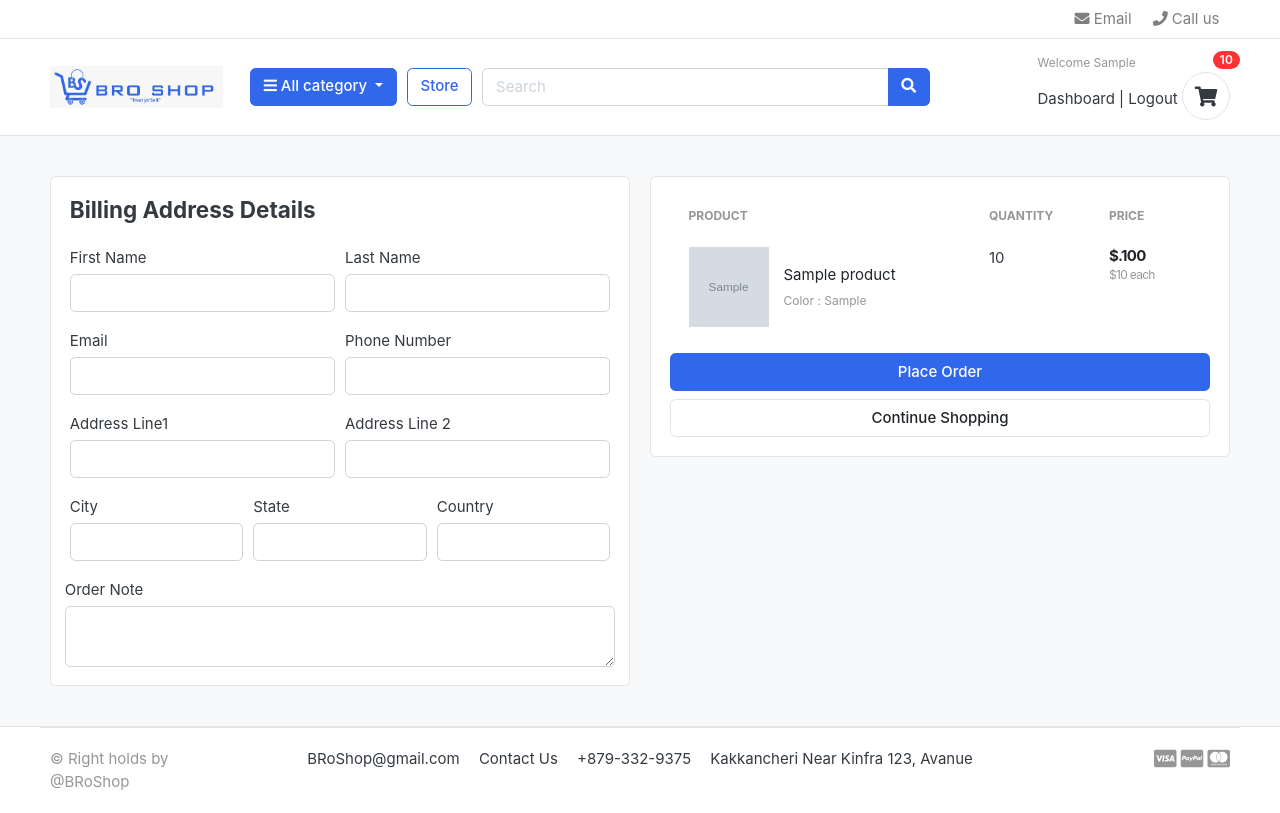
After one commit to lybu-4612/lyboos, a Django app: page /carts/checkout/ in a window 1280 px wide. The commit adds this page. Run offline with Django 4.2, Linux system fonts and the light colour scheme; a user stored in the database is signed in; tables that the repository leaves empty hold one stand-in row (values such as "Sample post"); grey boxes marked "Sample" are stand-in pictures; some libraries are stand-ins or nearby versions; some web fonts are replaced.

Commit message:
handled Cart and Checkout page for logged in users

```diff
--- a/carts/context_processors.py
+++ b/carts/context_processors.py
@@ -9,7 +9,11 @@ def counter(request):
     else:
         try:
             cart = Cart.objects.filter(cart_id = _cart_id(request))
-            cart_items = CartItem.objects.all().filter(cart =cart[:1])
+            if request.user.is_authenticated:
+                cart_items = CartItem.objects.all().filter(user=request.user)
+            else:
+                cart_items = CartItem.objects.all().filter(cart =cart[:1])
+
             for cart_item in cart_items:
                 cart_count += cart_item.quantity
 
--- a/carts/models.py
+++ b/carts/models.py
@@ -1,5 +1,6 @@
 from django.db import models
 from store.models import Product, Variation
+from accounts.models import Account
 
 # Create your models here.
 
@@ -11,9 +12,10 @@ class Cart(models.Model):
         return self.cart_id
 
 class CartItem(models.Model):
+    user = models.ForeignKey(Account, on_delete=models.CASCADE, null=True)
     product = models.ForeignKey(Product, on_delete=models.CASCADE)
     variations = models.ManyToManyField(Variation, blank=True)
-    cart    = models.ForeignKey(Cart, on_delete=models. CASCADE)
+    cart    = models.ForeignKey(Cart, on_delete=models. CASCADE, null=True)
     quantity = models.IntegerField()
     is_active = models.BooleanField(default=True)
 
--- a/carts/urls.py
+++ b/carts/urls.py
@@ -7,5 +7,6 @@ urlpatterns = [
     path('add_cart/<int:product_id>/', views.add_cart, name='add_cart'),
     path('remove_cart/<int:product_id>/<int:cart_item_id>/', views.remove_cart, name='remove_cart'),
     path('remove_cart_item/<int:product_id>/<int:cart_item_id>/', views.remove_cart_item, name='remove_cart_item'),
+    path('checkout/', views.checkout, name='checkout'),
 
 ]
--- a/carts/views.py
+++ b/carts/views.py
@@ -3,11 +3,11 @@ from django.shortcuts import render,redirect,get_object_or_404
 from store.models import Product, Variation
 from .models import CartItem,Cart
 from django.core.exceptions import ObjectDoesNotExist
+from django .contrib.auth.decorators import login_required
 
 
 
 from carts.models import Cart
-
 # Create your views here.
 
 def _cart_id(request):
@@ -17,73 +17,137 @@ def _cart_id(request):
     return cart
 
 def add_cart(request, product_id):
+    current_user = request.user
     product = Product.objects.get(id = product_id)#get the product
-    product_variation = []
-    if request.method == 'POST':
-        for item in request.POST:
-            key = item
-            value = request.POST[key]
-            print(key, value)
-            try:
-                variation = Variation.objects.get(product = product ,variation_category = key, variation_value = value)
-                print(variation)
-                product_variation.append(variation)
-            except:
-                pass
+    # if user is authenticated
+    if current_user.is_authenticated:
+        product_variation = []
+        if request.method == 'POST':
+            for item in request.POST:
+                key = item
+                value = request.POST[key]
+                print(key, value)
+                try:
+                    variation = Variation.objects.get(product = product ,variation_category = key, variation_value = value)
+                    print(variation)
+                    product_variation.append(variation)
+                except:
+                    pass
 
-    try:
-        cart = Cart.objects.get(cart_id = _cart_id(request)) #get the cart using the cart_id present in the session
-    except Cart.DoesNotExist:
-        cart = Cart.objects.create(
-            cart_id = _cart_id(request)
-        )
-    cart.save()
-    is_cart_item_exists = CartItem.objects.filter(product = product, cart = cart).exists()
-    if is_cart_item_exists :
-        cart_item = CartItem.objects.filter(product = product,  cart = cart)
-        # exitsting_variations --> from data
-        # current variation --> product_variation
-        #item_id --> from database
-        ex_var_list = []
-        id = []
-        for item in cart_item:
-            existing_variation = item.variations.all()
-            ex_var_list.append(list(existing_variation))
-            id.append(item.id)
+        is_cart_item_exists = CartItem.objects.filter(product = product, user = current_user).exists()
+        if is_cart_item_exists :
+            cart_item = CartItem.objects.filter(product = product, user = current_user)
+            # exitsting_variations --> from data
+            # current variation --> product_variation
+            #item_id --> from database
+            ex_var_list = []
+            id = []
+            for item in cart_item:
+                existing_variation = item.variations.all()
+                ex_var_list.append(list(existing_variation))
+                id.append(item.id)
+            # print(ex_var_list)
 
-        print(ex_var_list)
+            if product_variation in ex_var_list:
+                #increment the cart item quantity
+                index = ex_var_list.index(product_variation)
+                item_id = id[index]
+                item = CartItem.objects.get(product = product, id = item_id)
+                item.quantity += 1
+                item.save()
+            else:
+                item = CartItem.objects.create(product = product, quantity = 1, user = current_user )
+                if len(product_variation) > 0:
+                    item.variations.clear()
+                    item.variations.add(*product_variation)
+                item.save()
+        else:
+            cart_item = CartItem.objects.create(
 
-        if product_variation in ex_var_list:
-            #increment the cart item quantity
-            index = ex_var_list.index(product_variation)
-            item_id = id[index]
-            item = CartItem.objects.get(product = product, id = item_id)
-            item.quantity += 1
-            item.save()
+                product = product,
+                quantity = 1,
+                user = current_user,
+            )
+            if len(product_variation) > 0:
+                cart_item.variations.clear()
+                cart_item.variations.add(*product_variation)
+            cart_item.save()
+        return redirect('cart')
+
+
+    #if user is not authenticated
+
+    else:
+        product_variation = []
+        if request.method == 'POST':
+            for item in request.POST:
+                key = item
+                value = request.POST[key]
+                print(key, value)
+                try:
+                    variation = Variation.objects.get(product = product ,variation_category = key, variation_value = value)
+                    print(variation)
+                    product_variation.append(variation)
+                except:
+                    pass
+
+        try:
+            cart = Cart.objects.get(cart_id = _cart_id(request)) #get the cart using the cart_id present in the session
+        except Cart.DoesNotExist:
+            cart = Cart.objects.create(
+                cart_id = _cart_id(request)
+            )
+        cart.save()
+        is_cart_item_exists = CartItem.objects.filter(product = product, cart = cart).exists()
+        if is_cart_item_exists :
+            cart_item = CartItem.objects.filter(product = product,  cart = cart)
+            # exitsting_variations --> from data
+            # current variation --> product_variation
+            #item_id --> from database
+            ex_var_list = []
+            id = []
+            for item in cart_item:
+                existing_variation = item.variations.all()
+                ex_var_list.append(list(existing_variation))
+                id.append(item.id)
+
+            print(ex_var_list)
+
+            if product_variation in ex_var_list:
+                #increment the cart item quantity
+                index = ex_var_list.index(product_variation)
+                item_id = id[index]
+                item = CartItem.objects.get(product = product, id = item_id)
+                item.quantity += 1
+                item.save()
+            else:
+                item = CartItem.objects.create(product = product, quantity = 1, cart = cart )
+                if len(product_variation) > 0:
+                    item.variations.clear()
+                    item.variations.add(*product_variation)
+                item.save()
         else:
-            item = CartItem.objects.create(product = product, quantity = 1, cart = cart )
+            cart_item = CartItem.objects.create(
+
+                product = product,
+                quantity = 1,
+                cart = cart,
+            )
             if len(product_variation) > 0:
-                item.variations.clear()
-                item.variations.add(*product_variation)
-            item.save()
-    else:
-        cart_item = CartItem.objects.create(
-
-            product = product,
-            quantity = 1,
-            cart = cart,
-        )
-        if len(product_variation) > 0:
-            cart_item.variations.clear()
-            cart_item.variations.add(*product_variation)
-        cart_item.save()
-    return redirect('cart')
+                cart_item.variations.clear()
+                cart_item.variations.add(*product_variation)
+            cart_item.save()
+        return redirect('cart')
 
 def remove_cart(request, product_id, cart_item_id):
-    cart = Cart.objects.get(cart_id = _cart_id(request))
+
     product = get_object_or_404(Product, id=product_id)
     try:
-        cart_item = CartItem.objects.get(product = product, cart = cart, id = cart_item_id)
+        if request.user.is_authenticated:
+            cart_item = CartItem.objects.get(product = product,user = request.user, id = cart_item_id)
+        else:
+            cart = Cart.objects.get(cart_id = _cart_id(request))
+            cart_item = CartItem.objects.get(product = product, cart = cart, id = cart_item_id)
         if cart_item.quantity > 1:
             cart_item.quantity -= 1
             cart_item.save()
@@ -93,9 +157,13 @@ def remove_cart(request, product_id, cart_item_id):
         pass
     return redirect('cart')
 def remove_cart_item(request, product_id, cart_item_id):
-    cart = Cart.objects.get(cart_id = _cart_id(request))
+
     product = get_object_or_404(Product, id=product_id)
-    cart_item = CartItem.objects.get(product = product, cart = cart, id = cart_item_id)
+    if request.user.is_authenticated:
+        cart_item = CartItem.objects.get(product = product,user = request.user, id = cart_item_id)
+    else:
+        cart = Cart.objects.get(cart_id = _cart_id(request))
+        cart_item = CartItem.objects.get(product = product, cart = cart, id = cart_item_id)
     cart_item.delete()
     return redirect('cart')
 
@@ -103,8 +171,12 @@ def cart(request, total= 0,quantity= 0, cart_items=None):
     try:
         tax = 0
         grand_total =0
-        cart = Cart.objects.get(cart_id = _cart_id(request))
-        cart_items = CartItem.objects.filter(cart = cart, is_active = True)
+        if request.user.is_authenticated:
+            cart_items = CartItem.objects.filter(user = request.user, is_active = True)
+        else:
+            cart = Cart.objects.get(cart_id = _cart_id(request))
+            cart_items = CartItem.objects.filter(cart = cart, is_active = True)
+
         for cart_item in cart_items:
             total += (cart_item.product.price * cart_item.quantity)
             quantity += cart_item.quantity
@@ -116,3 +188,28 @@ def cart(request, total= 0,quantity= 0, cart_items=None):
     context = {'total': total, 'quantity':quantity, 'cart_items': cart_items, "tax": tax, "grand_total": grand_total}
 
     return render(request, 'store/cart.html', context)
+
+
+@login_required(login_url='login')
+def checkout(request):
+    try:
+        total= 0
+        quantity= 0
+        tax = 0
+        grand_total =0
+        cart_items= None
+        if request.user.is_authenticated:
+            cart_items = CartItem.objects.filter(user = request.user, is_active = True)
+        else:
+            cart = Cart.objects.get(cart_id = _cart_id(request))
+            cart_items = CartItem.objects.filter(cart = cart, is_active = True)
+        for cart_item in cart_items:
+            total += (cart_item.product.price * cart_item.quantity)
+            quantity += cart_item.quantity
+        tax = (total * 2)/100.
+        grand_total = total + tax
+    except  ObjectDoesNotExist:
+        pass # ignore
+
+    context = {'total': total, 'quantity':quantity, 'cart_items': cart_items, "tax": tax, "grand_total": grand_total}
+    return render(request, 'store/checkout.html',context)
--- a/templates/store/cart.html
+++ b/templates/store/cart.html
@@ -105,7 +105,7 @@
                 <p class="text-center mb-3">
                     <img src="{% static './images/misc/payments.png' %}" height="26">
                 </p>
-                <a href="./place-order.html" class="btn btn-primary btn-block"> Checkout </a>
+                <a href="{% url 'checkout' %}" class="btn btn-primary btn-block"> Checkout </a>
                 <a href="{% url 'store' %}" class="btn btn-light btn-block">Continue Shopping</a>
             </div> <!-- card-body.// -->
             </div> <!-- card.// -->
--- /dev/null
+++ b/templates/store/checkout.html
@@ -0,0 +1,157 @@
+{% extends 'base.html' %}
+
+{% load static %}
+
+
+{% block content %}
+
+
+
+<section class="section-content padding-y bg">
+    <div class="container">
+
+        <!-- ============================ COMPONENT 1 ================================= -->
+
+
+        <div class="row">
+            <aside class="col-lg-6">
+                <div class="card">
+
+                <div class="card-body">
+                    <h4 class="card-title mb-4">Billing Address Details</h4>
+                    <form action="#" method="POST">
+                        {% csrf_token %}
+                    <div class="form-row">
+                        <div class=" col form-group">
+                            <label for="">First Name</label>
+                            <input type="text" name = "first_name" class="form-control" required>
+
+                        </div>
+
+                        <div class=" col form-group">
+                            <label for="">Last Name</label>
+                            <input type="text" name = "last_name" class="form-control" required>
+
+                        </div>
+                    </div>
+                    <div class="form-row">
+                        <div class=" col form-group">
+                            <label for="">Email</label>
+                            <input type="email" name = "email" class="form-control" required>
+
+                        </div>
+
+                        <div class=" col form-group">
+                            <label for="">Phone Number</label>
+                            <input type="text" name = "Phone" class="form-control" required>
+
+                        </div>
+                    </div>
+                    <div class="form-row">
+                        <div class=" col form-group">
+                            <label for="">Address Line1</label>
+                            <input type="text" name = "address_line_1" class="form-control" required>
+
+                        </div>
+
+                        <div class=" col form-group">
+                            <label for="">Address Line 2</label>
+                            <input type="text" name = "address_line_2" class="form-control" >
+
+                        </div>
+                    </div>
+                    <div class="form-row">
+                        <div class=" col form-group">
+                            <label for="">City</label>
+                            <input type="text" name = "city" class="form-control" required>
+
+                        </div>
+
+                        <div class=" col form-group">
+                            <label for="">State</label>
+                            <input type="text" name = "state" class="form-control" required>
+
+                        </div>
+                        <div class=" col form-group">
+                            <label for="">Country</label>
+                            <input type="text" name = "country" class="form-control" required>
+
+                        </div>
+                    </div>
+                        <div class = "form-row">
+
+                            <label for="">Order Note</label>
+                            <textarea name = "order_note" rows = "2" class = "form-control" ></textarea>
+                        </div>
+
+                </div>
+                <!-- card.// -->
+
+            </aside>
+            <!-- col.// -->
+            <aside class="col-lg-6">
+
+                <div class="card">
+                    <div class="card-body">
+                        <table class="table table-borderless table-shopping-cart">
+                            <thead class="text-muted">
+                                <tr class="small text-uppercase">
+                                    <th scope="col">Product</th>
+                                    <th scope="col" width="120">Quantity</th>
+                                    <th scope="col" width="120">Price</th>
+                                </tr>
+                            </thead>
+                            <tbody>
+                                {% for cart_item in cart_items %}
+                                <tr>
+                                    <td>
+                                        <figure class="itemside align-items-center">
+                                            <div class="aside"><img src="{{ cart_item.product.image.url }}" class="img-sm"></div>
+                                            <figcaption class="info">
+                                                <a href="{{ cart_item.product.get_url}}" class="title text-dark">{{ cart_item.product.product_name }}</a>
+                                                <p class="text-muted small">
+                                                    {% if cart_item.variations.all %} {% for item in cart_item.variations.all %} {{ item.variation_category | capfirst }} : {{ item.variation_value | capfirst }} <br> {% endfor %} {% endif %}
+                                                </p>
+                                            </figcaption>
+                                        </figure>
+                                    </td>
+                                    <td>
+                                        <!-- col.// -->
+                                        <label for="">{{cart_item.quantity}}</label>
+                                        <!-- col.// -->
+                                    </td>
+                                    <td>
+                                        <div class="price-wrap">
+                                            <var class="price">$.{{ cart_item.sub_total}}</var>
+                                            <small class="text-muted"> ${{ cart_item.product.price }} each </small>
+                                        </div>
+                                        <!-- price-wrap .// -->
+                                    </td>
+                                </tr>
+                                {% endfor %}
+                            </tbody>
+                        </table>
+                        <button name = "submit" type="submit" class="btn btn-primary btn-block">Place Order</button>
+                        <a href="{% url 'store' %}" class="btn btn-light btn-block">Continue Shopping</a>
+                    </form>
+
+                    </div>
+                    <!-- card-body.// -->
+                </div>
+                <!-- card.// -->
+
+            </aside>
+            <!-- col.// -->
+
+
+        </div>
+        <!-- row.// -->
+        <!-- ============================ COMPONENT 1 END .// ================================= -->
+
+    </div>
+    <!-- container .//  -->
+</section>
+<!-- ========================= SECTION CONTENT END// ========================= -->
+
+
+{% endblock %}
```
Also changed, not shown: accounts/views.py (+56 -1 lines), carts/migrations/0004_cartitem_user_alter_cartitem_cart_and_more.py (added).
